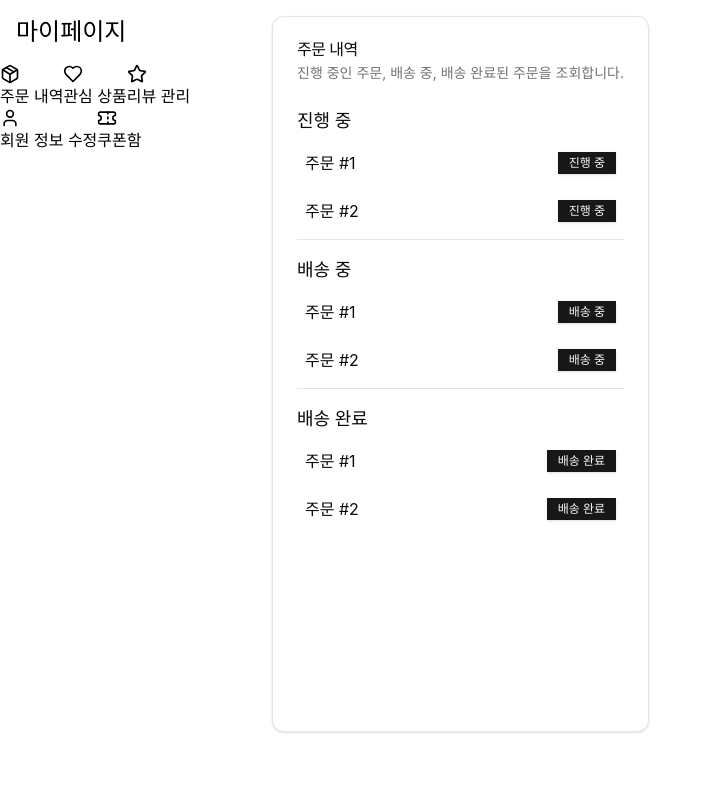
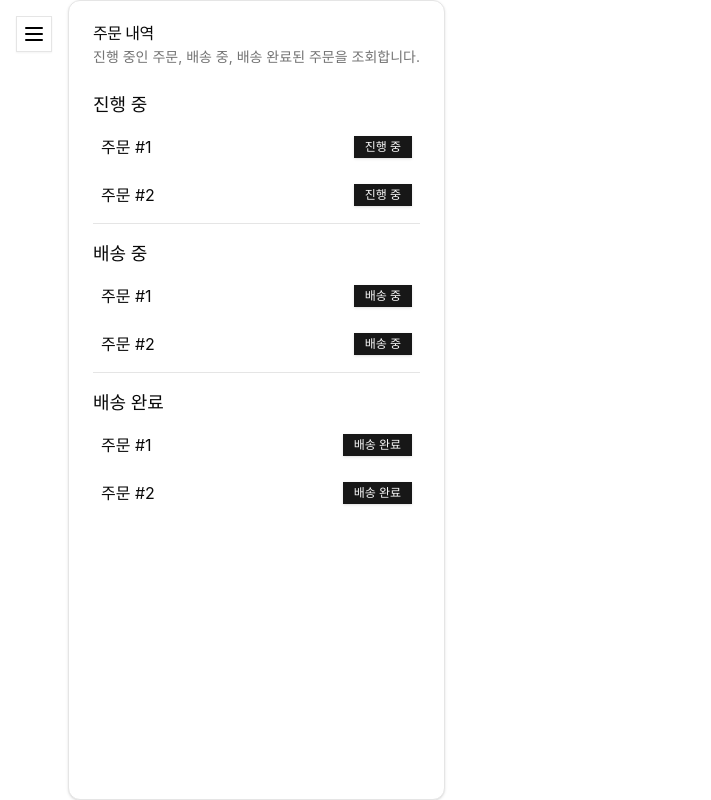
Before and after one commit to jxxh204/semina_refactoring_code, a React (Vite) app: page / in a window 1280 px wide. Shown: the whole page, without its empty margins (0-711 px from the left). Built offline with nearby package versions, Linux system fonts and the light colour scheme.

Commit message:
sidemenu 리팩터링

```diff
--- a/src/App.tsx
+++ b/src/App.tsx
@@ -14,9 +14,9 @@ import { Label } from "@/components/ui/label";
 import { Badge } from "@/components/ui/badge";
 import { ScrollArea } from "@/components/ui/scroll-area";
 import { Separator } from "@/components/ui/separator";
-import { Sheet, SheetContent, SheetTrigger } from "@/components/ui/sheet";
 import { Heart, Package, Star, User, Ticket, Menu } from "lucide-react";
 import DeskTopMenu from "./refactoringCode/DeskTopMenu";
+import SideMenu from "./refactoringCode/SideMenu";
 
 export default function MyPage() {
   const [activeTab, setActiveTab] = useState("orders");
@@ -209,45 +209,14 @@ export default function MyPage() {
 
   return (
     <div className="flex h-screen bg-background">
-      <DeskTopMenu menuItems={menuItems} onClickMenu={onClickTab} />
-
-      {/* Main content */}
-      <main className="flex-1 p-4 overflow-auto">
-        {/* Mobile menu */}
-        <div className="md:hidden mb-4">
-          <Sheet open={isOpen} onOpenChange={setIsOpen}>
-            <SheetTrigger asChild>
-              <Button variant="outline" size="icon">
-                <Menu className="h-6 w-6" />
-                <span className="sr-only">메뉴 열기</span>
-              </Button>
-            </SheetTrigger>
-            <SheetContent side="left">
-              <nav className="flex flex-col space-y-2 mt-4">
-                {menuItems.map((item) => (
-                  <button
-                    key={item.id}
-                    onClick={() => {
-                      setActiveTab(item.id);
-                      setIsOpen(false);
-                    }}
-                    className={`flex items-center px-4 py-2 text-left ${
-                      activeTab === item.id
-                        ? "bg-primary text-primary-foreground"
-                        : "hover:bg-muted-foreground/10"
-                    }`}
-                  >
-                    <item.icon className="w-5 h-5 mr-2" />
-                    {item.label}
-                  </button>
-                ))}
-              </nav>
-            </SheetContent>
-          </Sheet>
-        </div>
-
-        {renderContent()}
-      </main>
+      <SideMenu
+        menuItems={menuItems}
+        onClickTab={onClickTab}
+        isOpen={isOpen}
+        onOpen={() => setIsOpen(!isOpen)}
+        activeTab={activeTab}
+      />
+      {renderContent()}
     </div>
   );
 }
--- a/src/refactoringCode/DeskTopMenu.tsx
+++ /dev/null
@@ -1,23 +0,0 @@
-export default function DeskTopMenu({
-  menuItems,
-  onClickMenu,
-}: {
-  menuItems: any;
-  onClickMenu: any;
-}) {
-  return (
-    <aside className="hidden md:flex w-64 flex-col bg-muted">
-      <div className="p-4">
-        <h1 className="text-2xl font-bold">마이페이지</h1>
-      </div>
-      <nav className="flex-1">
-        {menuItems.map((item: any) => (
-          <button key={item.id} onClick={() => onClickMenu(item.id)}>
-            <item.icon className="w-5 h-5 mr-2" />
-            {item.label}
-          </button>
-        ))}
-      </nav>
-    </aside>
-  );
-}
--- a/src/refactoringCode/SideMenu.tsx
+++ b/src/refactoringCode/SideMenu.tsx
@@ -4,17 +4,20 @@ import { Menu } from "lucide-react";
 
 export default function SideMenu({
   onClickTab,
+  onOpen,
   isOpen,
   menuItems,
+  activeTab,
 }: {
   onClickTab: any;
   onOpen: any;
   isOpen: boolean;
   menuItems: any;
+  activeTab: string;
 }) {
   return (
-    <>
-      <div className="md:hidden mb-4">
+    <main className="flex-1 p-4 overflow-auto">
+      <div className="mb-4">
         <Sheet open={isOpen} onOpenChange={onOpen}>
           <SheetTrigger asChild>
             <Button variant="outline" size="icon">
@@ -24,7 +27,7 @@ export default function SideMenu({
           </SheetTrigger>
           <SheetContent side="left">
             <nav className="flex flex-col space-y-2 mt-4">
-              {menuItems.map((item) => (
+              {menuItems.map((item: any) => (
                 <button
                   key={item.id}
                   onClick={() => {
@@ -44,6 +47,6 @@ export default function SideMenu({
           </SheetContent>
         </Sheet>
       </div>
-    </>
+    </main>
   );
 }
```
